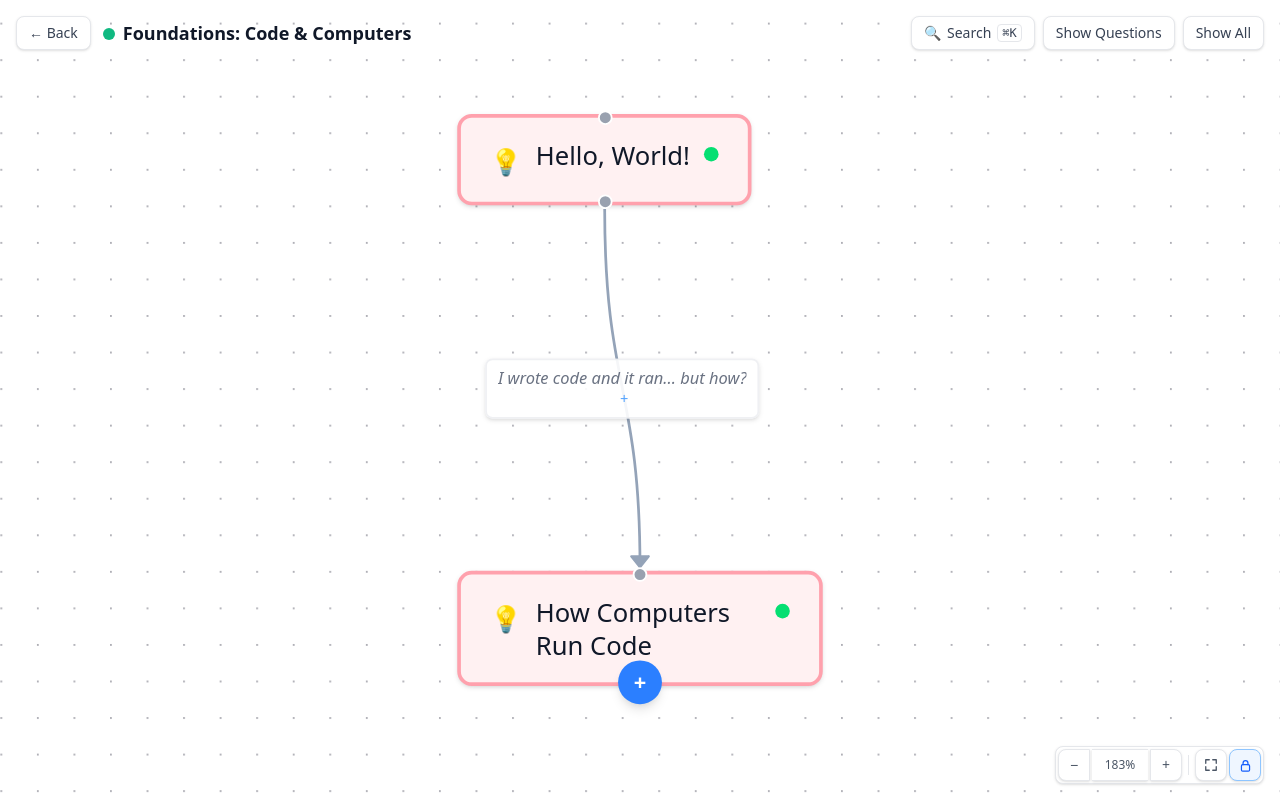
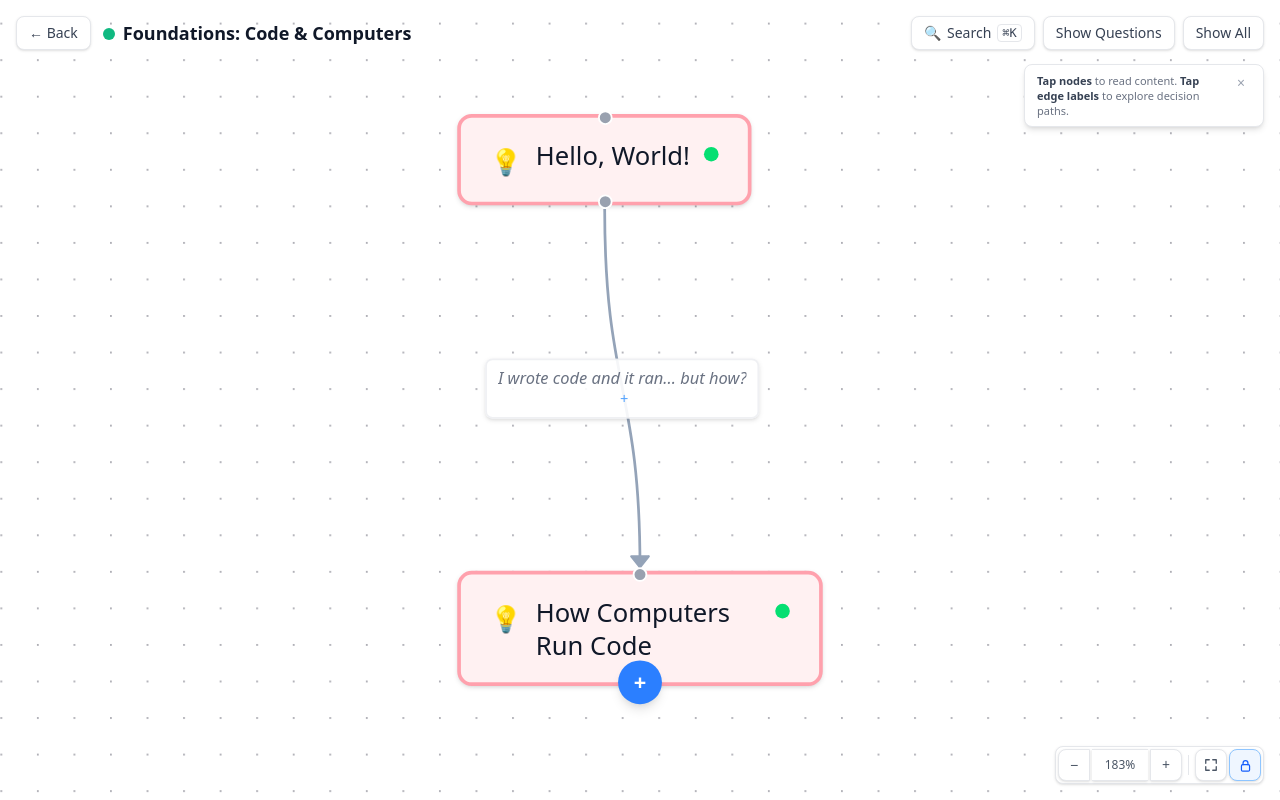
Before and after one commit to MansoorMajeed/infra-roadmap, a Next.js app: page /zone/foundations in a window 1280 px wide. Built offline with nearby package versions, Linux system fonts and the light colour scheme.

Commit message:
add some simple hints about the node and edge

```diff
--- a/src/components/NodeGraph.tsx
+++ b/src/components/NodeGraph.tsx
@@ -453,6 +453,7 @@ function NodeGraphInner({
   const [zoomPercent, setZoomPercent] = useState(100);
   const [refreshKey, setRefreshKey] = useState(0);
   const [hydrated, setHydrated] = useState(false);
+  const [hintDismissed, setHintDismissed] = useState(true); // default true avoids flash before localStorage loads
   const { fitView, setViewport, zoomIn, zoomOut, zoomTo, getZoom, setCenter } = useReactFlow();
 
   // After hydration, load saved state from localStorage
@@ -465,12 +466,11 @@ function NodeGraphInner({
       if (filtered.size > 0) setVisibleIds(filtered);
     }
 
-    // Load saved zoom lock preference
+    // Load saved zoom lock preference and hint dismissal
     try {
       const savedLock = localStorage.getItem("infra-roadmap-zoom-lock");
-      if (savedLock !== null) {
-        setZoomLocked(savedLock === "true");
-      }
+      if (savedLock !== null) setZoomLocked(savedLock === "true");
+      setHintDismissed(localStorage.getItem("infra-roadmap-hint-dismissed") === "true");
     } catch {
       // ignore
     }
@@ -709,6 +709,12 @@ function NodeGraphInner({
     setRefreshKey((k) => k + 1);
   }, []);
 
+  const dismissHint = useCallback(() => {
+    try { localStorage.setItem("infra-roadmap-hint-dismissed", "true"); } catch { /* ignore */ }
+    setHintDismissed(true);
+  }, []);
+
+
   const allVisible = roadmapNodes.every((n) => visibleIds.has(n.frontmatter.id));
   const toggleAllNodes = useCallback(() => {
     if (allVisible) {
@@ -877,6 +883,21 @@ function NodeGraphInner({
         </button>
       </div>
 
+      {/* First-visit hint banner */}
+      {hydrated && !hintDismissed && (
+        <div className="absolute top-16 right-4 z-20 flex items-start gap-2 max-w-[200px] sm:max-w-[240px] bg-white dark:bg-gray-800 border border-gray-200 dark:border-gray-700 rounded-lg px-3 py-2 shadow-md">
+          <p className="text-[11px] text-gray-500 dark:text-gray-400 leading-snug">
+            <strong className="text-gray-700 dark:text-gray-200">Tap nodes</strong> to read content.{" "}
+            <strong className="text-gray-700 dark:text-gray-200">Tap edge labels</strong> to explore decision paths.
+          </p>
+          <button
+            onClick={dismissHint}
+            className="shrink-0 w-5 h-5 flex items-center justify-center rounded text-gray-400 hover:text-gray-600 dark:hover:text-gray-200 transition-colors text-sm leading-none"
+            title="Got it, don't show again"
+          >×</button>
+        </div>
+      )}
+
       {/* Content Modal */}
       {selectedNode && (
         <ContentPanel
```
